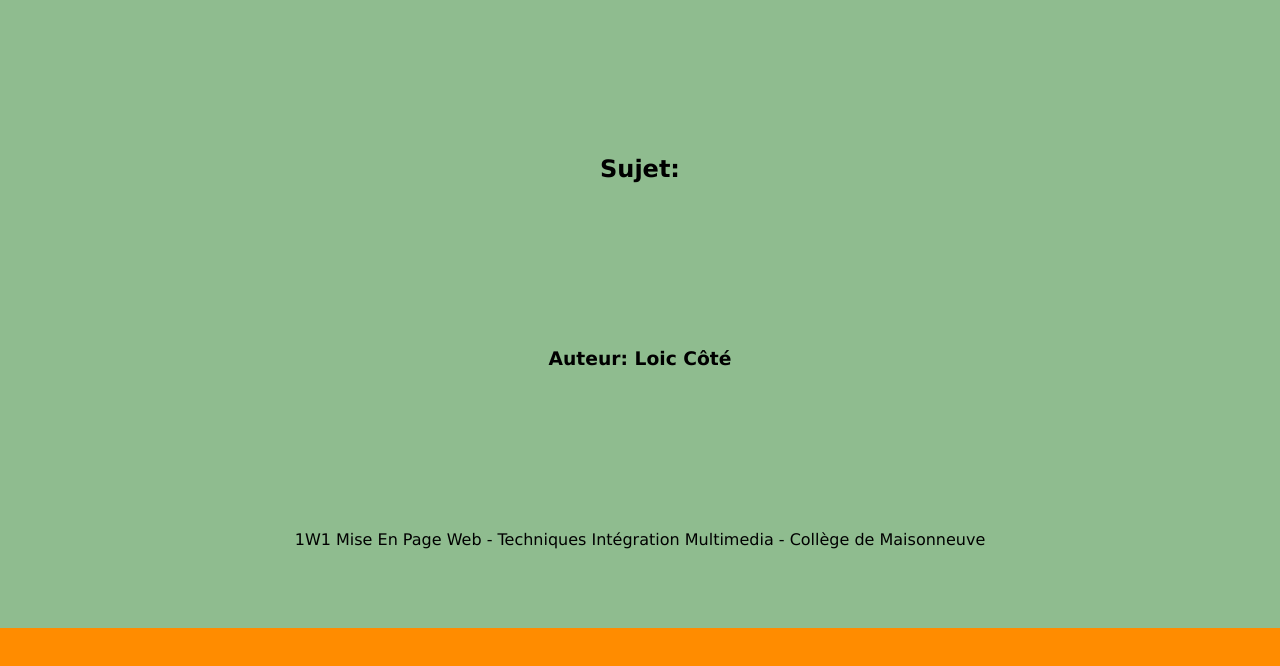
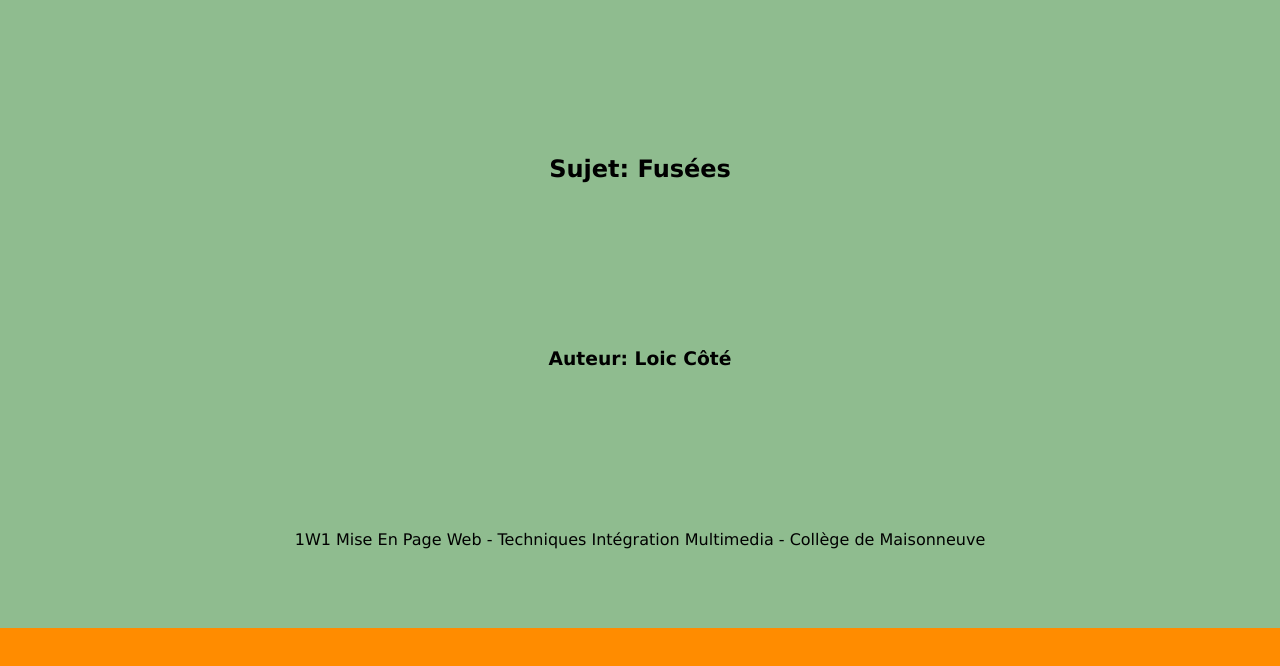
Before and after one commit to LoicCote/1w1, a plain HTML site: page index.htm in a window 1280 px wide. Shown: the part 172-838 px from the top of the page. Drawn offline with Linux system fonts and the light colour scheme.

```diff
--- a/index.htm
+++ b/index.htm
@@ -19,7 +19,7 @@
     </nav>
     <section id="accueil">
       <h1>TP2</h1>
-      <h2>Sujet:</h2>
+      <h2>Sujet: Fusées</h2>
       <h3>Auteur: Loic Côté</h3>
       <p>
         1W1 Mise En Page Web - Techniques Intégration Multimedia - Collège de
```
Also changed, not shown: images/launch-pad-gfcf26555b_1920.jpg (added), images/rocket-gd82968ebb_1920.jpg (added), images/rocket-launch-g77716c31a_1920.jpg (added), images/rocket-launch-gc9c54d8a6_1920.jpg (added), images/soyuz-g9425e8aef_1920.jpg (added), images/space-shuttle-g9751d2141_1920.jpg (added), images/space-shuttle-g9d4b1d142_1920.jpg (added), images/space-shuttle-gbc109f29b_1920.jpg (added), images/space-shuttle-gd022b667b_1280.jpg (added), 2 other files.
